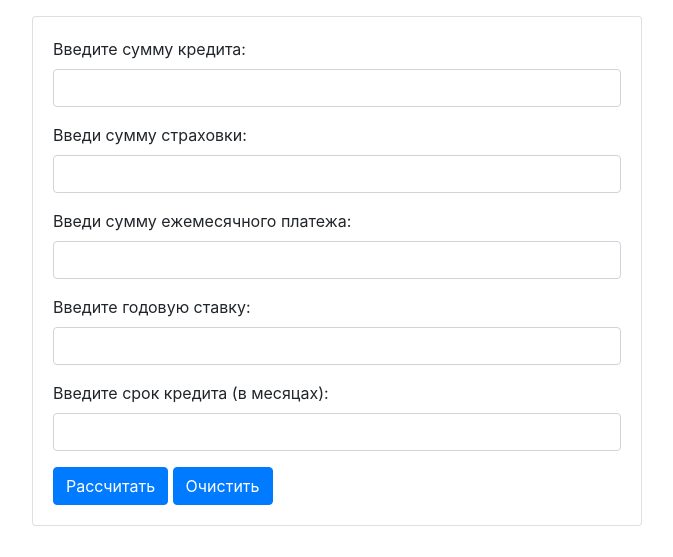
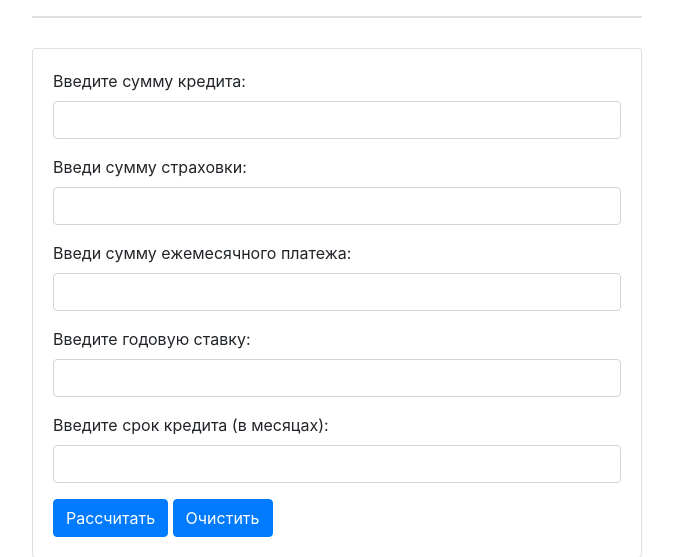
Before and after one commit to bogdanov-sy/creditcal, a Django app: template insurance/templates/insurance/index.html in a window 1280 px wide. Shown: the top 557 px of the page, without its empty margins (303-976 px from the left). Run offline with Django 3.2, Linux system fonts and the light colour scheme; the template is opened without the code that fills it, so the values that code supplies are empty; parts of the project's set-up code (start-up, migrations or seed data) failed here and were passed over; some libraries are stand-ins or nearby versions.

Commit message:
refactoring views.py and creditcal.html

```diff
--- a/insurance/templates/insurance/creditcal.html
+++ b/insurance/templates/insurance/creditcal.html
@@ -38,6 +38,9 @@
                                 <input type="text" class="form-control" name="overpaymentPercent" id="overpaymentPercent" placeholder="{{ overpaymentPercent }} %" disabled>
                             </div>
                         </form>
+                        <button class="btn btn-primary">
+                            <a href="{% url 'insurance' %}">Click here</a>
+                        </button>
                     </div>
                 </div>
             </div>
--- a/insurance/templates/insurance/index.html
+++ b/insurance/templates/insurance/index.html
@@ -9,12 +9,19 @@
     <link rel="stylesheet" href="https://stackpath.bootstrapcdn.com/bootstrap/4.5.0/css/bootstrap.min.css" integrity="sha384-9aIt2nRpC12Uk9gS9baDl411NQApFmC26EwAOH8WgZl5MYYxFfc+NcPb1dKGj7Sk" crossorigin="anonymous">
 
     <title>Кредитный калькулятор</title>
+    <style>
+        .error {
+	        color:red;
+	        font-size: 120%;
+	        margin-bottom:30px;
+	    }
+</style>
   </head>
   <body>
     <div class="container-fluid">
-        <div>{{ error }}</div>
         <div class="row">
             <div class="col-md-6" style="margin: 1rem auto 0;">
+                <div class="card error">{{ error }}</div>
                 <div class="card">
                     <div class="card-body">
                         <form method="GET" action="{% url 'calculatecredit' %}">
--- a/insurance/urls.py
+++ b/insurance/urls.py
@@ -2,6 +2,6 @@ from django.urls import path
 from . import views
 
 urlpatterns = [
-    path('', views.index(), name='insurance'),
+    path('', views.index, name='insurance'),
     path('calculatecredit', views.calculate, name='calculatecredit'),
 ]
--- a/insurance/views.py
+++ b/insurance/views.py
@@ -1,5 +1,5 @@
 from django.shortcuts import render
-from options import calculatecredit
+from insurance.options import calculatecredit
 
 from django.utils.datastructures import MultiValueDictKeyError
 
```
